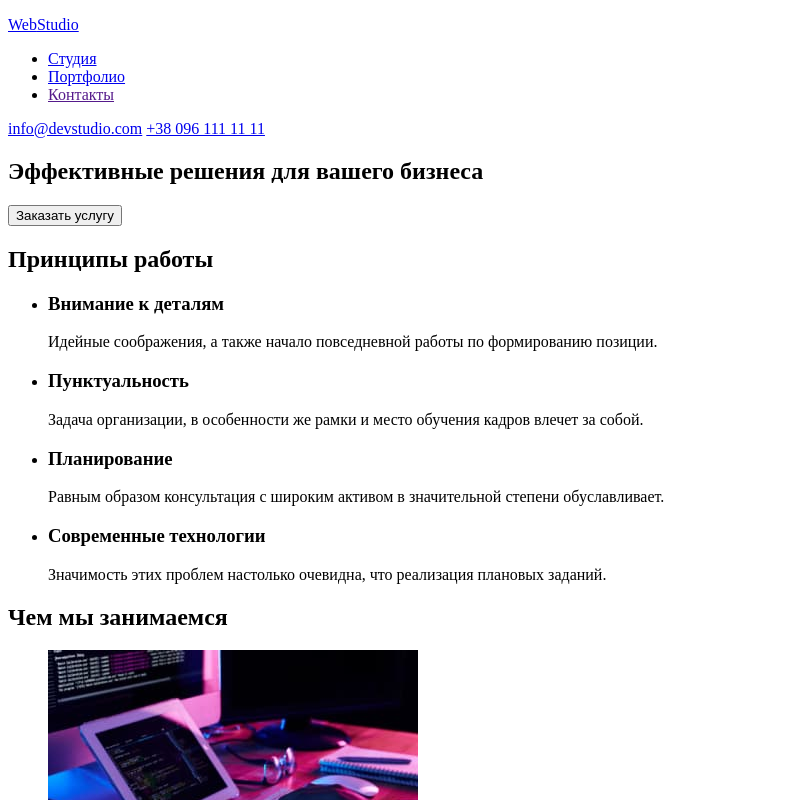
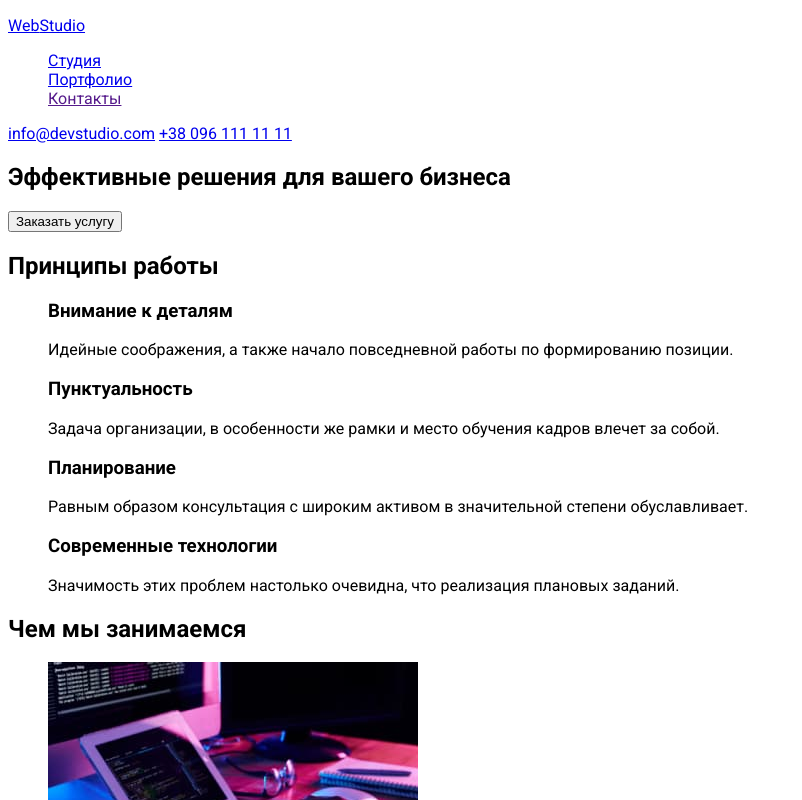
Before and after one commit to KateTref/goit-markup-hw-02, a plain HTML site: page index.html in a window 1280 px wide. Shown: the top 800 px of the page, without its empty margins (0-802 px from the left). Drawn offline with Linux system fonts and the light colour scheme.

Commit message:
Добавлено начало css

```diff
--- a/css/styles.css
+++ b/css/styles.css
@@ -0,0 +1,16 @@
+:root {
+  --logo-font-family: 'Raleway', sans-serif;
+  --primary-font-family: 'Roboto', sans-serif;
+  --accent-color: #2196f3;
+  --primary-text-color: #212121;
+  --secondary-text-color: #757575;
+  --white-color: #ffffff;
+  --dark-color: #000000;
+}
+body {
+  font-family: var(--primary-font-family);
+}
+
+.list-item {
+  list-style: none;
+}
--- a/index.html
+++ b/index.html
@@ -5,17 +5,22 @@
     <meta http-equiv="X-UA-Compatible" content="IE=edge" />
     <meta name="viewport" content="width=device-width, initial-scale=1.0" />
     <title>WebStudio</title>
+    <link
+      href="https://fonts.googleapis.com/css2?family=Raleway:wght@700&family=Roboto:wght@400;500;700;900&display=swap"
+      rel="stylesheet"
+    />
+    <link rel="stylesheet" href="./css/styles.css" />
   </head>
   <body>
     <header>
-      <a href="./index.html">
-        <p lang="en"><span>Web</span>Studio</p></a
-      >
       <nav>
-        <ul>
-          <li><a href="./index.html">Cтудия</a></li>
-          <li><a href="./portfolio.html">Портфолио</a></li>
-          <li><a href="">Контакты</a></li>
+        <a href="./index.html">
+          <p lang="en"><span>Web</span>Studio</p></a
+        >
+        <ul class="list">
+          <li class="list-item"><a href="./index.html">Cтудия</a></li>
+          <li class="list-item"><a href="./portfolio.html">Портфолио</a></li>
+          <li class="list-item"><a href="">Контакты</a></li>
         </ul>
       </nav>
       <a href="mailto:info@devstudio.com">info@devstudio.com</a>
@@ -30,24 +35,24 @@
 
       <section>
         <h2>Принципы работы</h2>
-        <ul>
-          <li>
+        <ul class="list">
+          <li class="list-item">
             <h3>Внимание к деталям</h3>
             <p>Идейные соображения, а также начало повседневной работы по формированию позиции.</p>
           </li>
-          <li>
+          <li class="list-item">
             <h3>Пунктуальность</h3>
             <p>
               Задача организации, в особенности же рамки и место обучения кадров влечет за собой.
             </p>
           </li>
-          <li>
+          <li class="list-item">
             <h3>Планирование</h3>
             <p>
               Равным образом консультация с широким активом в значительной степени обуславливает.
             </p>
           </li>
-          <li>
+          <li class="list-item">
             <h3>Современные технологии</h3>
             <p>Значимость этих проблем настолько очевидна, что реализация плановых заданий.</p>
           </li>
@@ -56,22 +61,22 @@
 
       <section>
         <h2>Чем мы занимаемся</h2>
-        <ul>
-          <li>
+        <ul class="list">
+          <li class="list-item">
             <img
               src="./images/box-1.jpg"
               width="370"
               alt="руки человека на клавиатуре компьютера"
             />
           </li>
-          <li>
+          <li class="list-item">
             <img
               src="./images/box-2.jpg"
               width="370"
               alt="человек за компьютером, держащий в руке телефон"
             />
           </li>
-          <li>
+          <li class="list-item">
             <img src="./images/box-3.jpg" width="370" alt="человек, рисующий на планшете" />
           </li>
         </ul>
@@ -79,23 +84,23 @@
 
       <section>
         <h2>Наша команда</h2>
-        <ul>
-          <li>
+        <ul class="list">
+          <li class="list-item">
             <img src="./images/img-1.jpg" width="270" alt="Фото Игоря Демьяненко" />
             <p>Игорь Демьяненко</p>
             <p lang="en">Product Designer</p>
           </li>
-          <li>
+          <li class="list-item">
             <img src="./images/img-2.jpg" width="270" alt="Фото Ольги Репиной" />
             <p>Ольга Репина</p>
             <p lang="en">Frontend Developer</p>
           </li>
-          <li>
+          <li class="list-item">
             <img src="./images/img-3.jpg" width="270" alt="Фото Николая Тарасова" />
             <p>Николай Тарасов</p>
             <p lang="en">Marketing</p>
           </li>
-          <li>
+          <li class="list-item">
             <img src="./images/img-4.jpg" width="270" alt="Фото Михаила Ермакова" />
             <p>Михаил Ермаков</p>
             <p lang="en">UI Designer</p>
```
